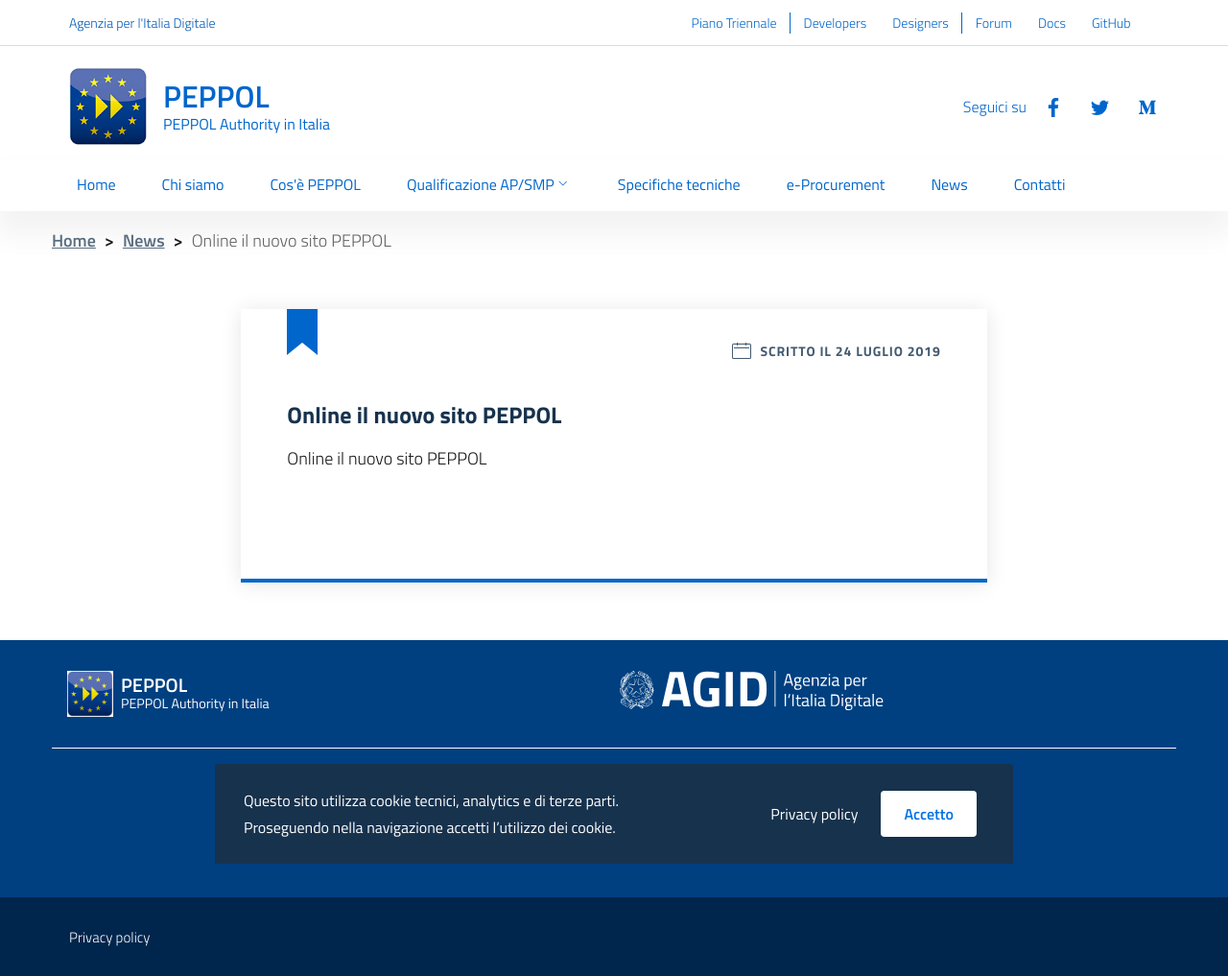
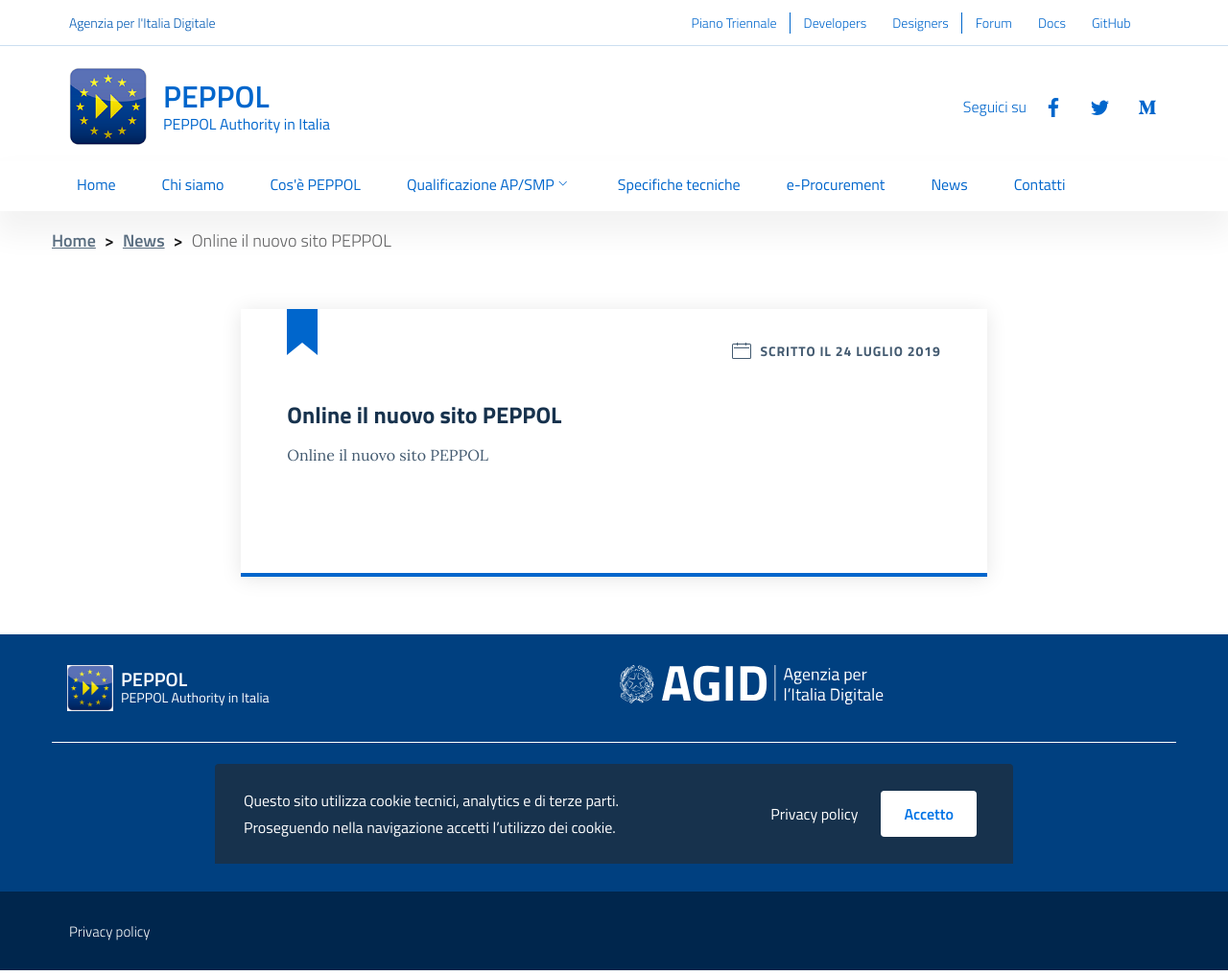
Before and after one commit to realeroberto/peppol.agid.gov.it, a Jekyll site: the page built from _posts/2019-07-24-nuovo-sito-peppol.md, in a window 1280 px wide. Shown: the whole page at 96% size. Built offline with Jekyll 4.4.1, drawn with Linux system fonts in a browser that asks for light colours.

Commit message:
Fix markup in some templates

```diff
--- a/_includes/posts.html
+++ b/_includes/posts.html
@@ -15,7 +15,7 @@
             </div>
             <h5 class="card-title big-heading">{{ post.title }}</h5>
             <h6 class="card-subtitle">{% for category in post.categories %}{{ category }} {% endfor %}</h6>
-            <p class="card-text">{{ post.excerpt }}</p>
+            <span class="card-text">{{ post.excerpt }}</span>
             <span class="card-signature">{{ post.author }}</span>
             <a class="read-more" href="{{ site.baseurl }}{{ post.url }}">
               <span class="text">Leggi di più</span>
--- a/_layouts/post.html
+++ b/_layouts/post.html
@@ -8,7 +8,7 @@
   <nav class="breadcrumb-container" aria-label="breadcrumb">
     <ol class="breadcrumb">
       <li class="breadcrumb-item"><a href="/">Home</a><span class="separator">&gt;</span></li>
-      <li class="breadcrumb-item"><a href="/news">News</a><span class="separator">&gt;</span></li>
+      <li class="breadcrumb-item"><a href="/it/news">News</a><span class="separator">&gt;</span></li>
       <li class="breadcrumb-item active" aria-current="page">{{ page.title }}</li>
     </ol>
   </nav>
@@ -28,7 +28,7 @@
           </div>
           <div class="card-body">
             <h5 class="card-title">{{ page.title }}</h5>
-            <p class="card-text">{{ content }}</p>
+            <span class="card-text">{{ content }}</span>
           </div>
         </div>
       </div>
```
